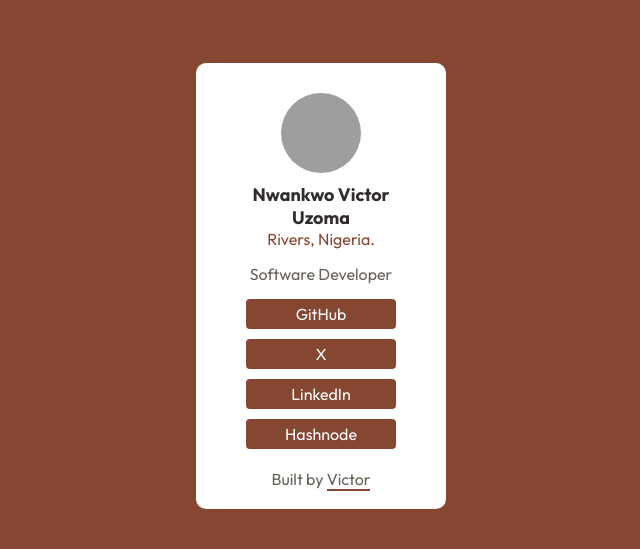
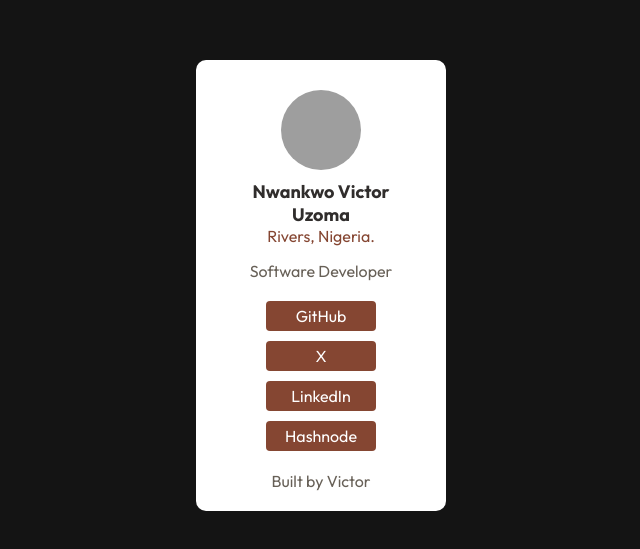
Before and after one commit to theuzomavictor/social-links, a plain HTML site: page index.html in a window 1280 px wide. Shown: the part 107-656 px from the top of the page, without its empty margins (319-959 px from the left). Drawn offline with Linux system fonts and the light colour scheme; grey boxes are pictures that could not be loaded.

Commit message:
Add hover states to links
Background color on links changes when a mouse hovers on it

```diff
--- a/styles.css
+++ b/styles.css
@@ -7,7 +7,7 @@
 }
 
 body {
-    background-color: #854632;
+    background-color: hsl(0, 0%, 8%);
     color: #ffffff;
     height: 100vh;
     display: flex;
@@ -51,7 +51,7 @@ a {
 }
 
 .links {
-    margin-bottom: 20px;
+    margin: 20px;
 }
 
 .content {
@@ -79,5 +79,13 @@ a {
 
 .a-foot {
     color: #676057;
+}
+
+a p:hover {
+    background-color: #f3e6d8;
+    color: #302d2c;
+}
+
+a:hover {
     border-bottom: 2px solid #854632;
 }
```
